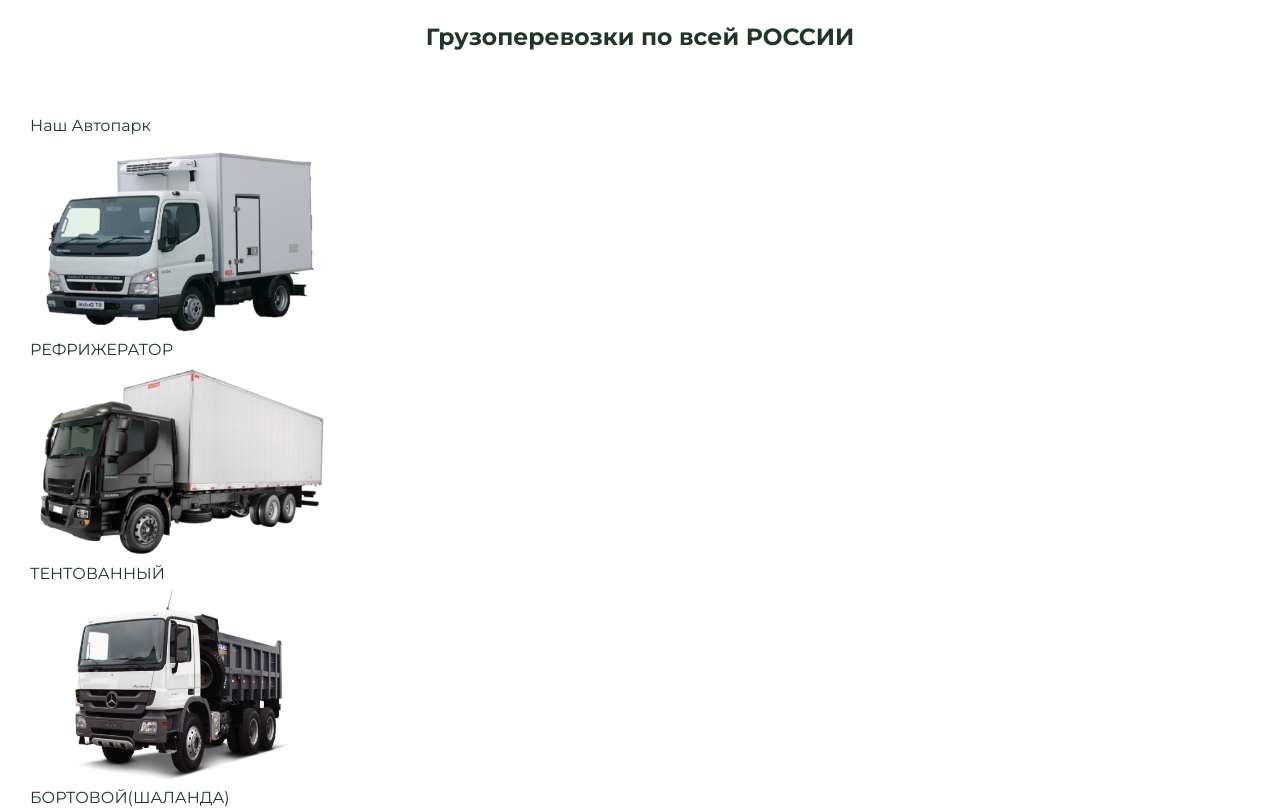
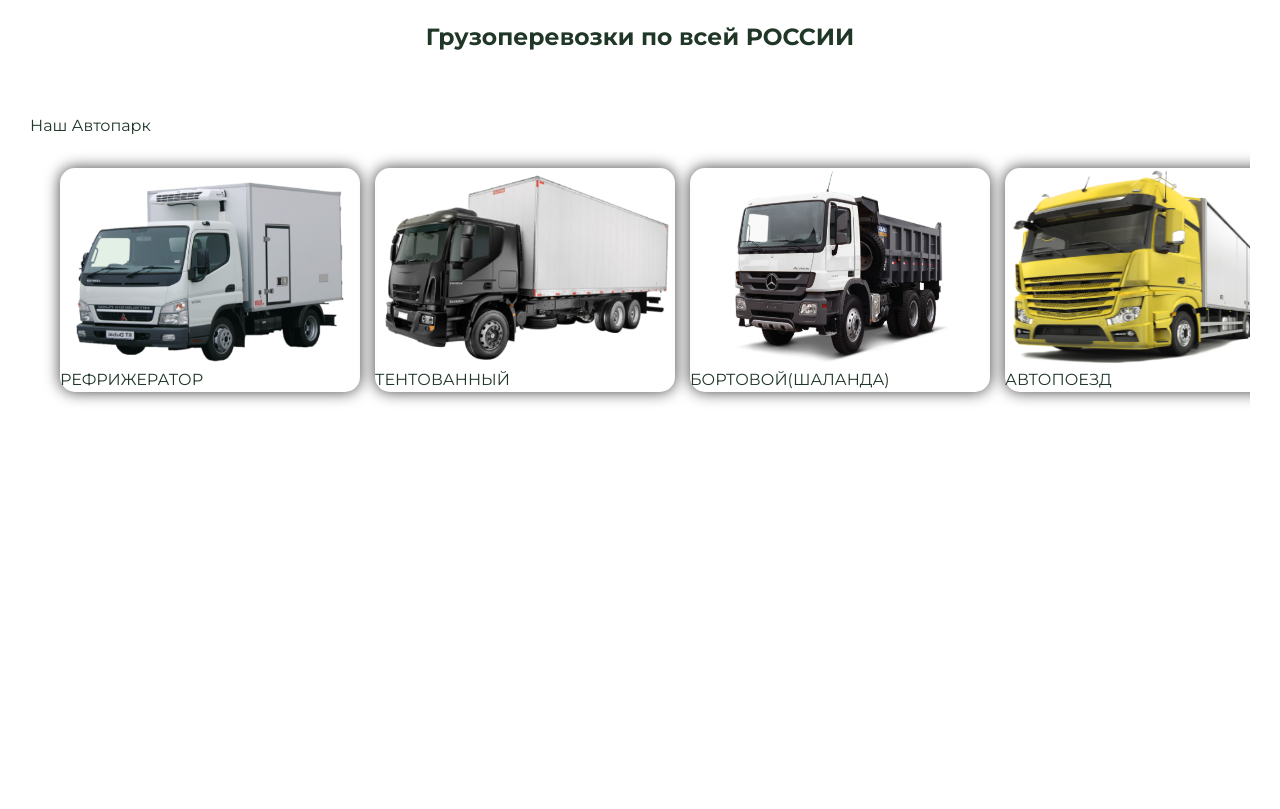
Before and after one commit to Arsaide/aiva, a Next.js app: page /home-page in a window 1280 px wide. Shown: the part 1240-2049 px from the top of the page. After the commit the page ends 1662 px from the top, so only its background shows below. Built offline with nearby package versions, Linux system fonts and the light colour scheme.

Commit message:
- worked with styles

```diff
--- a/src/components/pages/home-page/car-park/CarPark.module.scss
+++ b/src/components/pages/home-page/car-park/CarPark.module.scss
@@ -0,0 +1,24 @@
+.carpark {
+
+}
+
+.title {
+
+}
+
+.list {
+  display: flex;
+  overflow-x: auto;
+  gap: 15px;
+  padding: 30px;
+}
+
+.card {
+  flex: 0 0 auto;
+  box-shadow: 0 0 15px 0 rgba(0,0,0,0.75);
+  border-radius: 15px;
+
+  &__title {
+
+  }
+}
--- a/src/components/pages/home-page/car-park/CarPark.tsx
+++ b/src/components/pages/home-page/car-park/CarPark.tsx
@@ -19,6 +19,7 @@ const CarPark = () => {
                         <li
                             key={item.id}
                             onClick={() => setActiveModalId(item.id)}
+                            className={styles.card}
                         >
                             <Image
                                 src={item.card.img}
@@ -27,7 +28,9 @@ const CarPark = () => {
                                 height={200}
                                 loading={'lazy'}
                             />
-                            <h4>{item.card.title}</h4>
+                            <h4 className={styles.card__title}>
+                                {item.card.title}
+                            </h4>
                         </li>
                     ))}
                 </ul>
```
Also changed, not shown: src/components/pages/home-page/car-park/car-modal-card/CarModalCard.tsx (deleted, +0 -7 lines).
